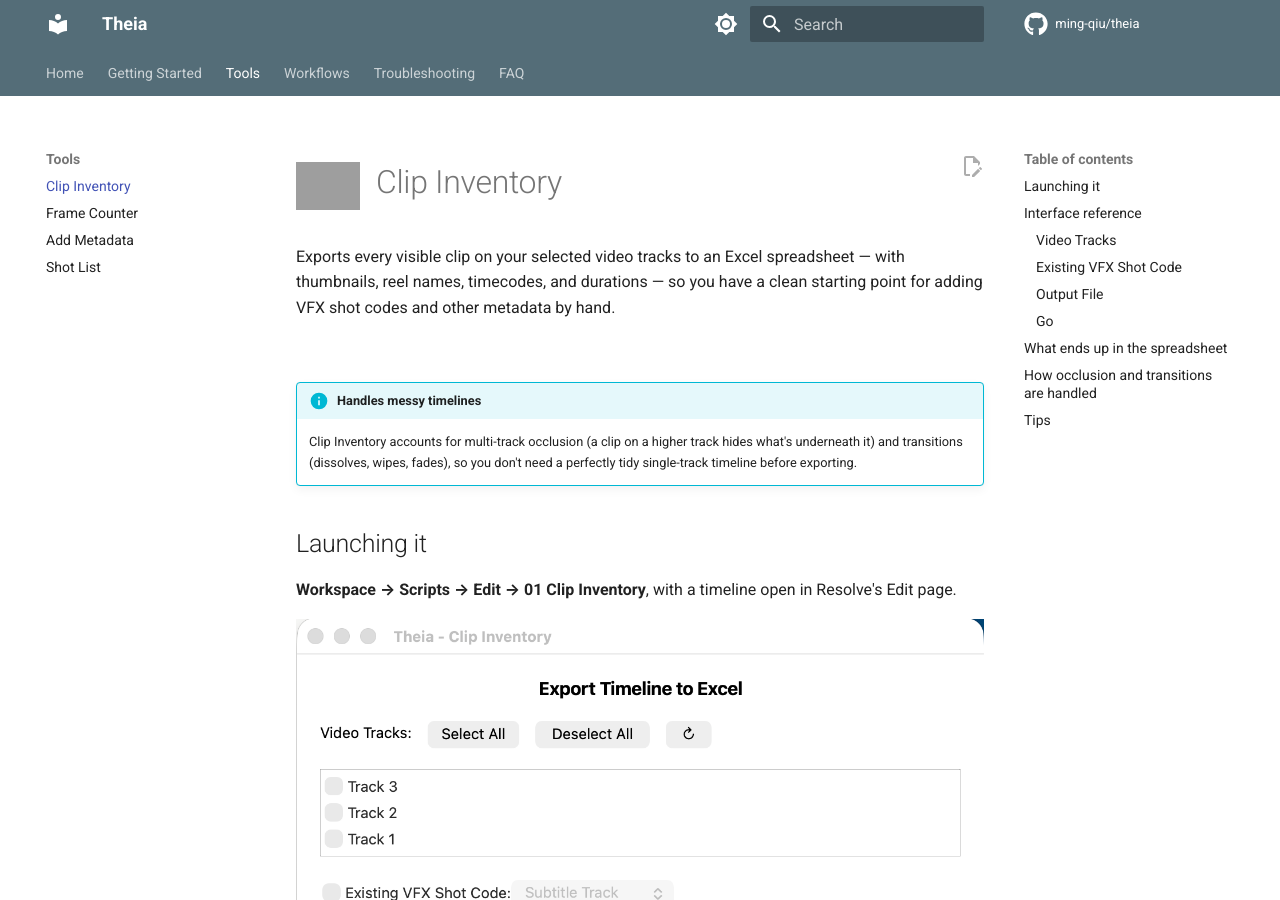
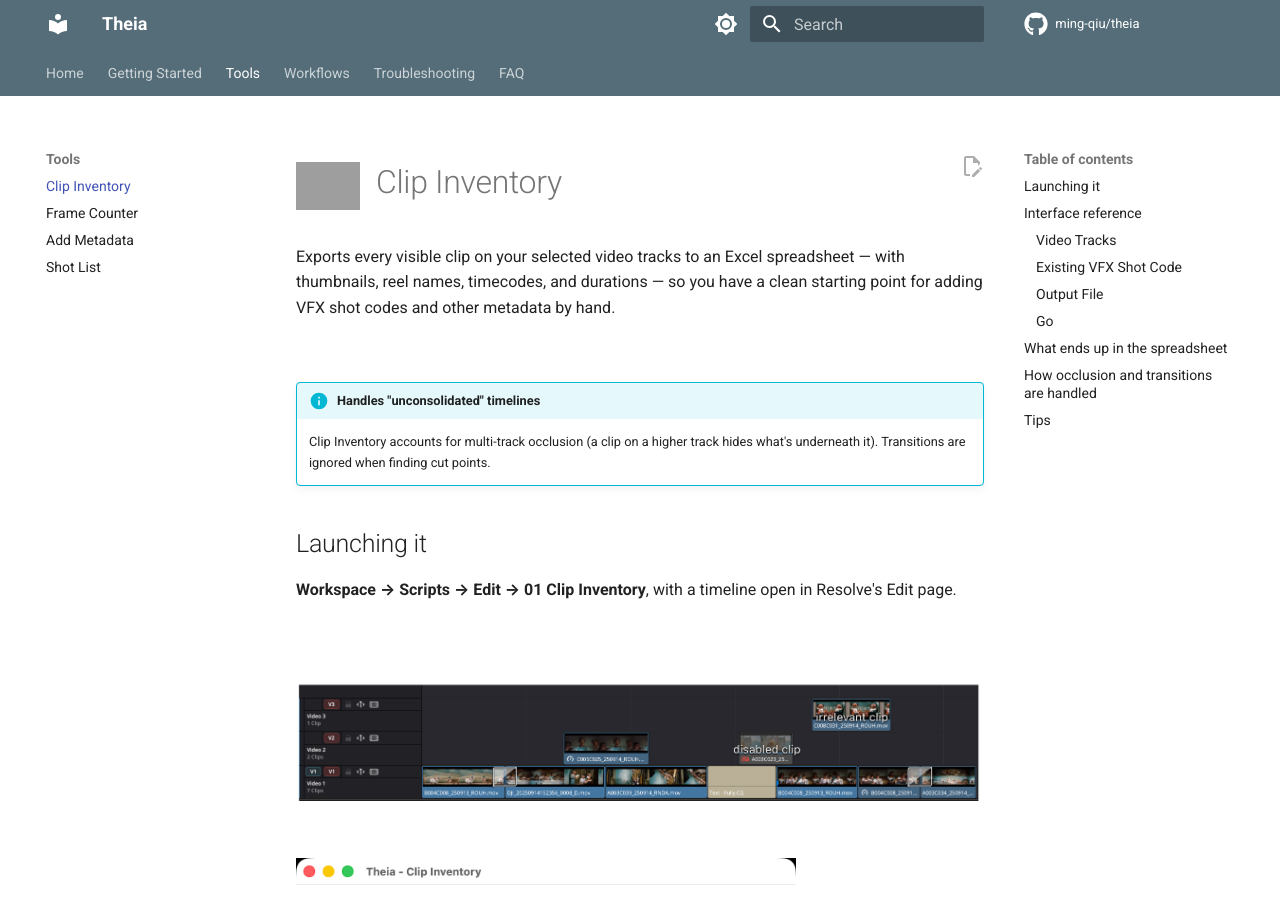
Before and after one commit to ming-qiu/theia-documentation, an MkDocs documentation site: the page built from docs/tools/clip-inventory.md, in a window 1280 px wide and 900 px high. Built offline with MkDocs 1.6.1 and Material for MkDocs 9.7.7, drawn with Linux system fonts in a browser that asks for light colours; comment, search, counter and statistics services are not loaded; grey boxes are pictures that could not be loaded.

Commit message:
clip inventory page

```diff
--- a/docs/tools/clip-inventory.md
+++ b/docs/tools/clip-inventory.md
@@ -6,14 +6,18 @@
 
 <br clear="left">
 
-!!! info "Handles messy timelines"
-    Clip Inventory accounts for multi-track occlusion (a clip on a higher track hides what's underneath it) and transitions (dissolves, wipes, fades), so you don't need a perfectly tidy single-track timeline before exporting.
+!!! info "Handles "unconsolidated" timelines"
+    Clip Inventory accounts for multi-track occlusion (a clip on a higher track hides what's underneath it). Transitions are ignored when finding cut points.
 
 ## Launching it
 
 **Workspace → Scripts → Edit → 01 Clip Inventory**, with a timeline open in Resolve's Edit page.
 
-![Clip Inventory main window](../assets/screenshots/clip-inventory-main.png)
+![Original Timeline](./screenshots/tl_before.png)
+
+![Clip Inventory Select Tracks](./screenshots/select_tracks.png){width=500}
+
+![Shot Division](./screenshots/tl_after.png)
 
 ## Interface reference
 
```
Also changed, not shown: docs/tools/screenshots/clip_inventory_main.png (renamed from docs/assets/screenshots/clip-inventory-main.png), docs/tools/screenshots/select_tracks.png (added), docs/tools/screenshots/tl_after.png (added), docs/tools/screenshots/tl_before.png (added).
